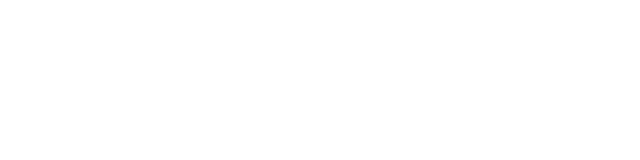
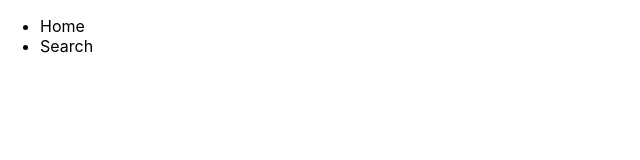
Before and after one commit to Yhworld/MasterBook, a React (Create React App) app: page / in a window 1280 px wide. Shown: the top 160 px of the page, without its empty margins (0-640 px from the left). Built offline with nearby package versions, Linux system fonts and the light colour scheme.

Commit message:
imported the navbar component to display on the app component

```diff
--- a/src/components/App.js
+++ b/src/components/App.js
@@ -1,9 +1,11 @@
 import React from 'react';
 import './App';
+import { NavBar } from './NavBar';
 
 function App() {
   return (
     <div>
+      <NavBar />
     </div>
   )
 }
```
